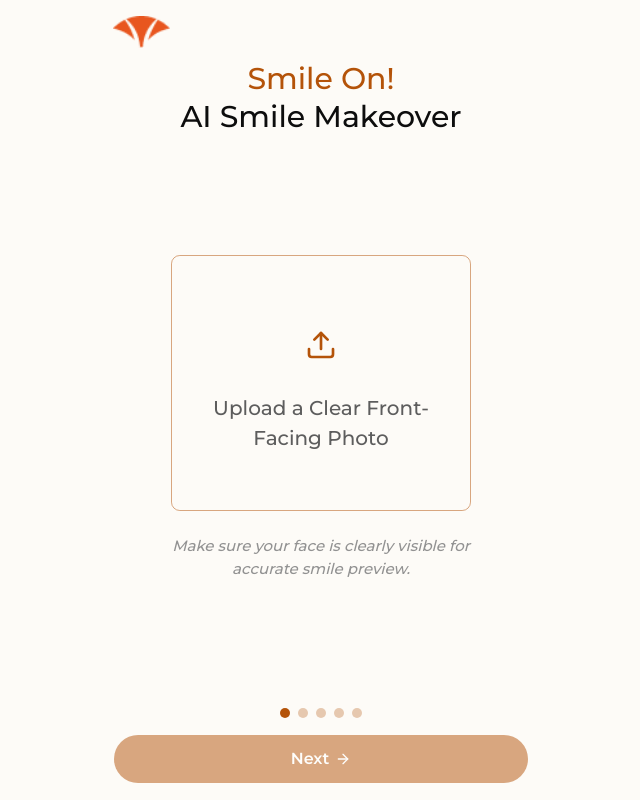
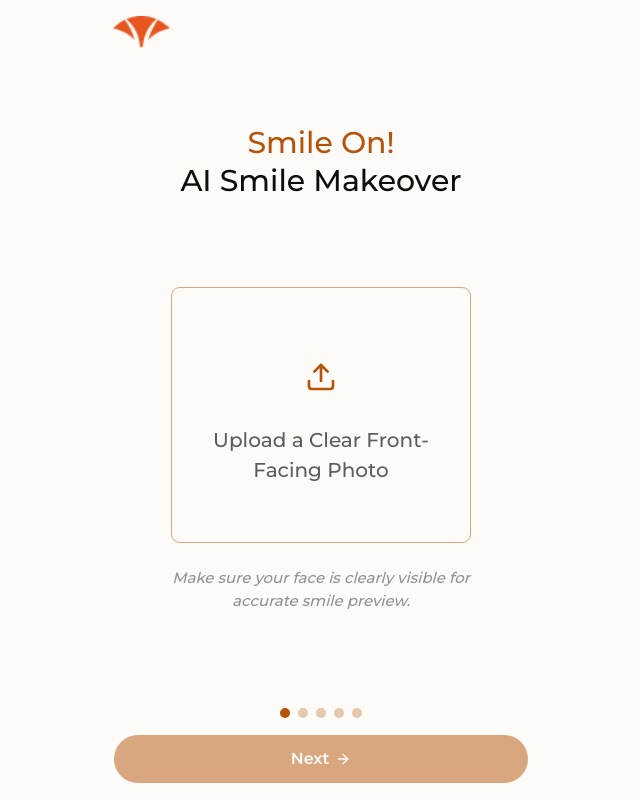
Before and after one commit to anishsrinivasan/rajan-dental, a Next.js app in the folder apps/web/: page / in a window 1280 px wide. Shown: the whole page, without its empty margins (319-959 px from the left). Built offline with nearby package versions, Linux system fonts and the light colour scheme.

Commit message:
fix: title space

```diff
--- a/apps/web/src/components/smile-makeover/smile-makeover-flow.tsx
+++ b/apps/web/src/components/smile-makeover/smile-makeover-flow.tsx
@@ -109,7 +109,7 @@ export function SmileMakeoverFlow() {
             <div className="mb-3">
               <Image src={logo} alt="logo" className="h-8 w-auto" />
             </div>
-            <div className="text-center">
+            <div className="text-center pt-16">
               <h1 className="text-3xl text-primary font-medium leading-tight">
                 Smile On!
               </h1>
```
